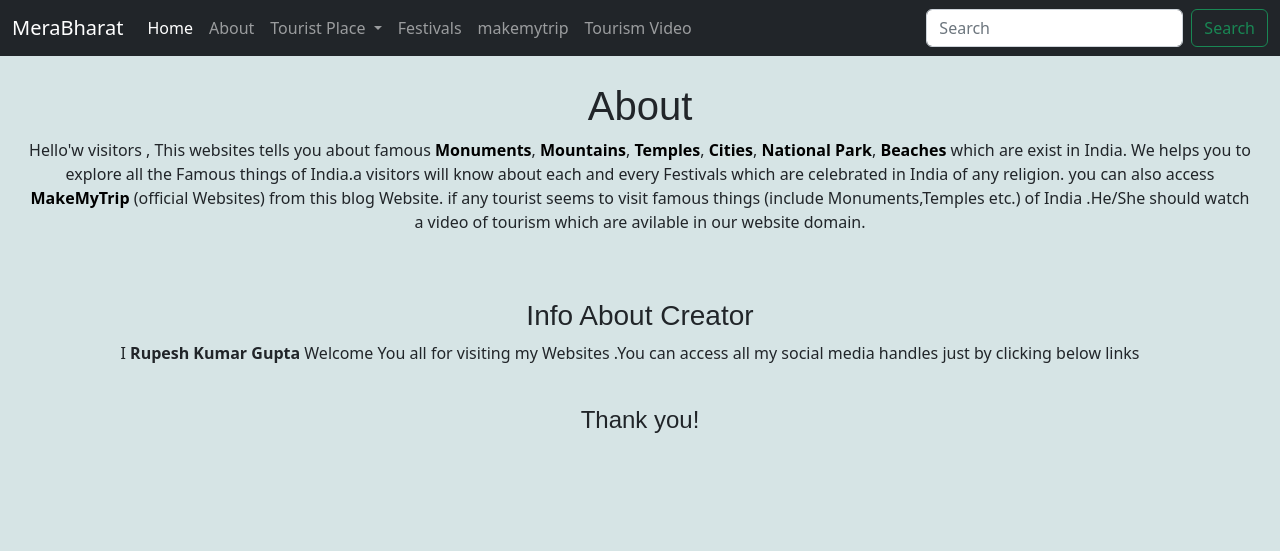
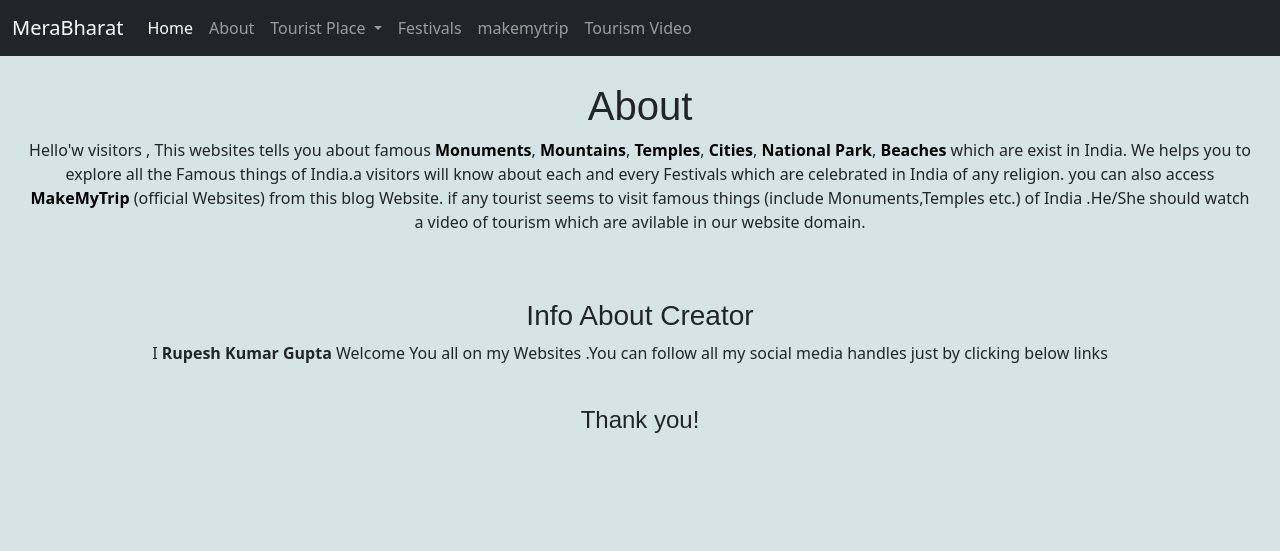
Before and after one commit to iRupesh02/MeraBharat, a plain HTML site: page about.html in a window 1280 px wide. Shown: the top 551 px of the page. Drawn offline with nearby package versions, Linux system fonts and the light colour scheme; a web font is replaced by a local one.

Commit message:
Update about.html

```diff
--- a/about.html
+++ b/about.html
@@ -61,10 +61,7 @@
 
 
                 </ul>
-                <form class="d-flex" role="search">
-                    <input class="form-control me-2" type="search" placeholder="Search" aria-label="Search">
-                    <button class="btn btn-outline-success" type="submit">Search</button>
-                </form>
+
 
             </div>
         </div>
@@ -97,7 +94,7 @@
         <br>
         <div>
             <h3 class="heading">Info About Creator</h2>
-                <p>I <strong>Rupesh Kumar Gupta</strong> Welcome You all for visiting my Websites .You can access all my
+                 <p> I <strong>Rupesh Kumar Gupta</strong> Welcome You all on my Websites .You can follow all my
                     social media
                     handles just by clicking below links</p>
                 <h4 class="heading">Thank you!
```
